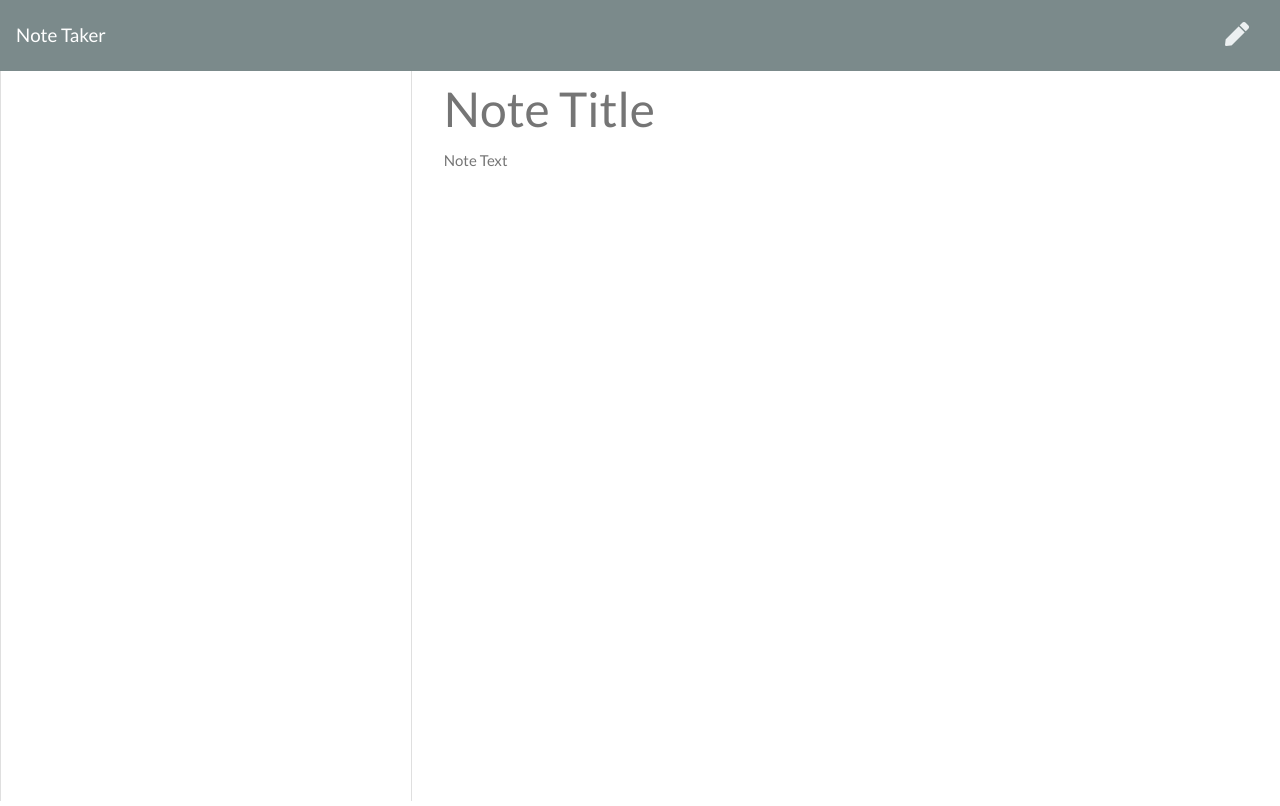
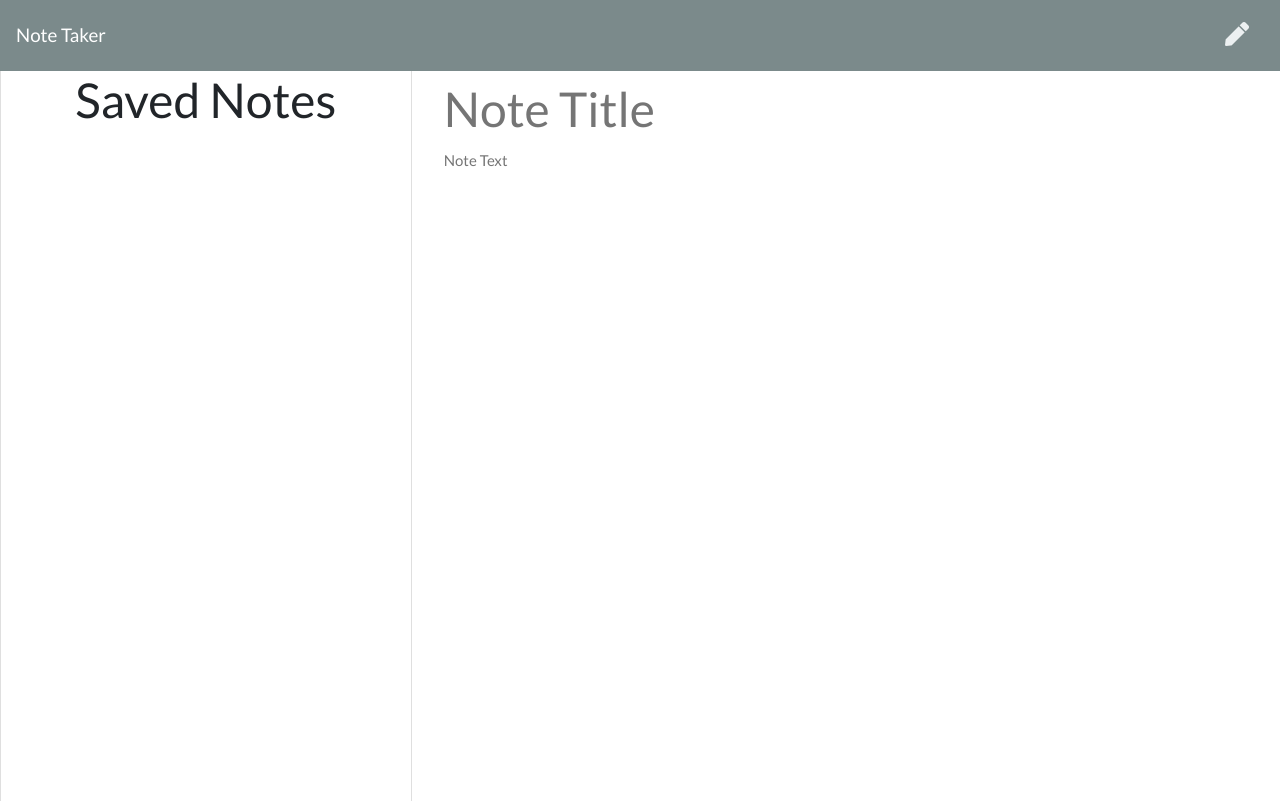
Before and after one commit to ghudson46/note-taker, a website: page public/notes.html in a window 1280 px wide. Drawn offline with nearby package versions, Linux system fonts and the light colour scheme; no server answers.

Commit message:
updated spacing of content with CSS

```diff
--- a/public/assets/css/styles.css
+++ b/public/assets/css/styles.css
@@ -2,6 +2,10 @@ html, body {
   height: 100%;
   margin: 0;
   padding: 0;
+}
+
+h1 {
+  text-align: center;
 }
 
 .save-note {
--- a/public/notes.html
+++ b/public/notes.html
@@ -9,7 +9,7 @@
   <link rel="stylesheet" href="https://cdnjs.cloudflare.com/ajax/libs/bootswatch/4.1.3/flatly/bootstrap.min.css" />
   <link rel="stylesheet" href="https://use.fontawesome.com/releases/v5.3.1/css/all.css" integrity="sha384-mzrmE5qonljUremFsqc01SB46JvROS7bZs3IO2EmfFsd15uHvIt+Y8vEf7N7fWAU"
     crossorigin="anonymous">
-  <link rel="stylesheet" href="/assets/css/styles.css">
+  <link rel="stylesheet" href="./assets/css/styles.css">
 </head>
 
 <body>
@@ -25,6 +25,7 @@
     <div class="row">
       <div class="col-4 list-container">
         <div class="card">
+          <h1>Saved Notes</h1>
           <ul class="list-group">
           </ul>
         </div>
```
